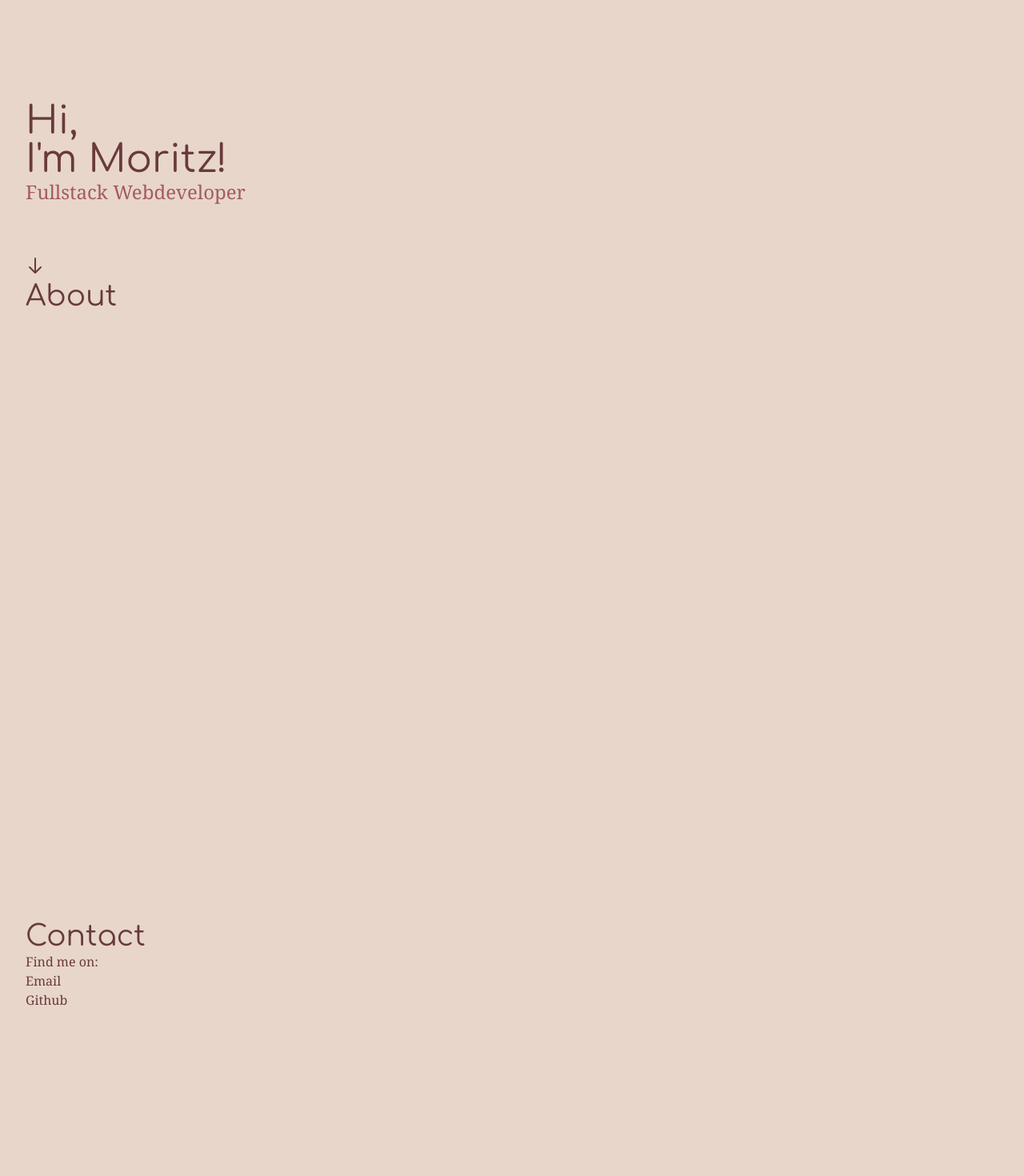
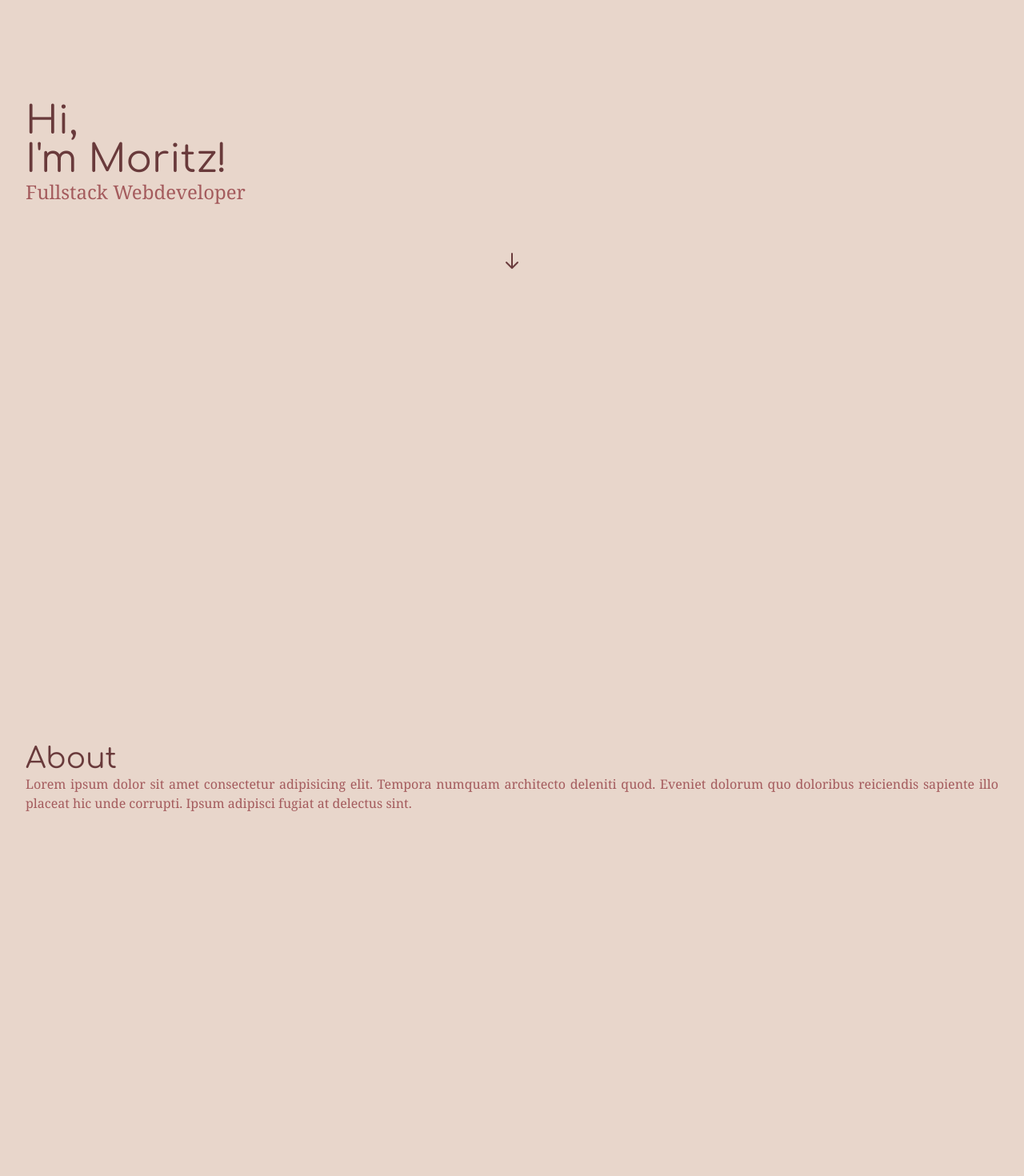
Before and after one commit to moritzzier/moritzzier.github.io, a Next.js app: page / in a window 1280 px wide. Shown: the top 1470 px of the page at 80% size. Built offline with nearby package versions, Linux system fonts and the light colour scheme.

Commit message:
added test content

```diff
--- a/pages/index.tsx
+++ b/pages/index.tsx
@@ -17,11 +17,11 @@ export default function Home() {
         />
       </Head>
       <DefaultLayout
-        mainProps={{ className: 'bg-background pl-8' }}
+        mainProps={{ className: 'bg-background' }}
         footerProps={{ className: '', children: <FooterContent /> }}
       >
-        <section className="">
-          <div className="pt-32">
+        <section className="h-screen flex flex-col">
+          <div className="pl-8 pt-32">
             <h1 className="text-5xl text-typo-dark font-display">
               Hi,
               <br />
@@ -31,24 +31,34 @@ export default function Home() {
               Fullstack Webdeveloper
             </p>
           </div>
-          <span className="text-typo-dark mt-16 inline-block">
+          <span className="text-typo-dark mt-16 flex justify-center animate-bounce">
             <ArrowDown />
           </span>
         </section>
         <section className="h-screen">
+          <div className="pl-8 pt-32">
           <h2 id="about" className="text-4xl text-typo-dark font-display">
             About
           </h2>
+          <p className="text-typo-light font-body text-justify pr-8">
+            Lorem ipsum dolor sit amet consectetur adipisicing elit.
+            Tempora numquam architecto deleniti quod.
+            Eveniet dolorum quo doloribus reiciendis sapiente illo placeat hic unde corrupti.
+            Ipsum adipisci fugiat at delectus sint.
+          </p>
+          </div>
         </section>
         <section className="h-screen">
+          <div className="pl-8 pt-32">
           <h2 id="contact" className="text-4xl text-typo-dark font-display">
             Contact
           </h2>
-          <p className="text-typo-dark font-body">Find me on:</p>
-          <ul className="text-typo-dark font-body">
-            <li>Email</li>
-            <li>Github</li>
+          <p className="text-typo-light  font-body">How to reach me:</p>
+          <ul className="text-typo-light font-body list-disc list-inside">
+            <li><a href="mailto:moritz.zier@gmail.com" className="underline">Email</a></li>
+            <li><a href="https://github.com/moritzzier" className="underline">Github</a></li>
           </ul>
+          </div>
         </section>
       </DefaultLayout>
     </>
```
